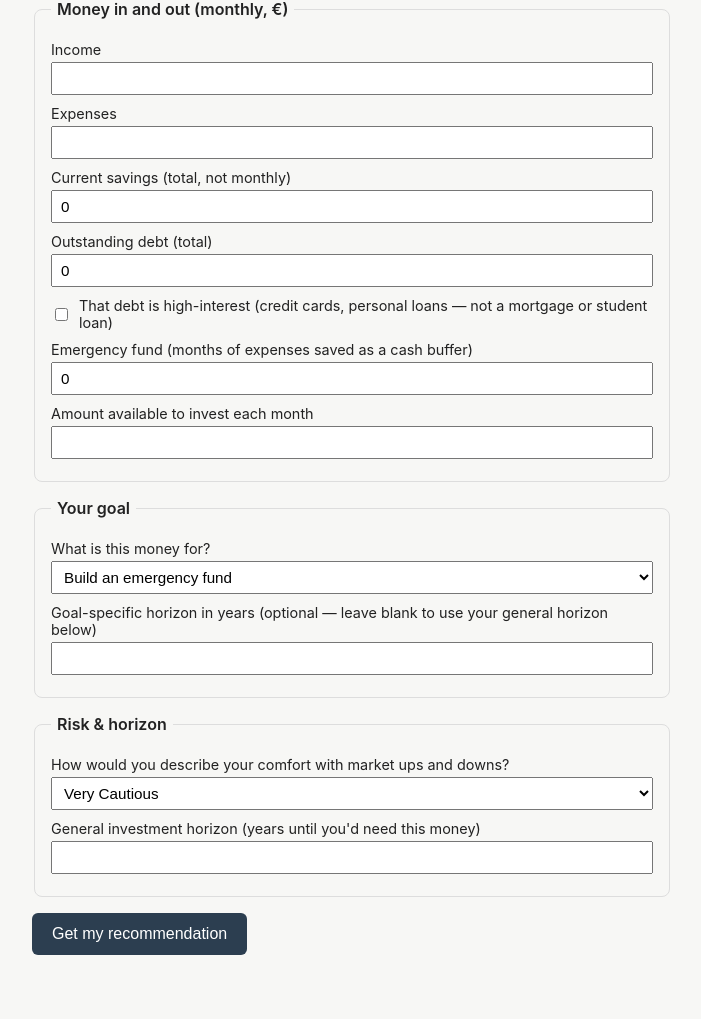
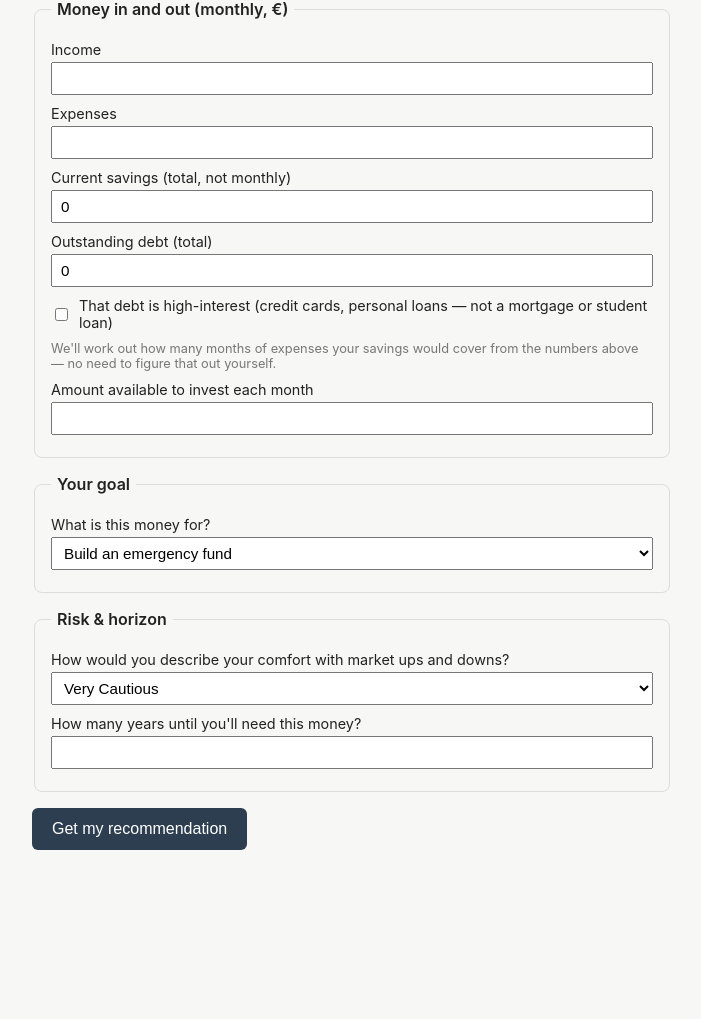
Before and after one commit to zhelezovskaiaaleksandra-byte/finpilot, a Flask app: page / in a window 1280 px wide. Shown: the part 453-1472 px from the top of the page, without its empty margins (288-989 px from the left). After the commit the page ends 1303 px from the top, so only its background shows below. Run offline with Flask 3, Linux system fonts and the light colour scheme.

Commit message:
Simplify form after first round of user testing
Two points of confusion came up repeatedly: the goal-specific horizon
question read as a duplicate of the general horizon question, and asking
separately for savings and for emergency-fund months felt redundant to
testers who keep everything in one account.

- Drop the goal-specific horizon field; one horizon question now applies
  to whichever goal is selected (engine still supports a per-goal override
  for later multi-goal support, just unused by the Phase 0 form).
- Derive emergency-fund months from savings / expenses instead of asking
  for it directly, and show that arithmetic in the guardrail message.
- Add tests/test_app.py covering the new derivation and form shape.

```diff
--- a/app.py
+++ b/app.py
@@ -29,17 +29,36 @@ from engine.simulator import run_scenarios
 app = Flask(__name__)
 
 
+def _emergency_fund_months(current_savings: float, monthly_expenses: float) -> float:
+    """How many months of expenses the user's savings would cover.
+
+    Phase 0 testing showed people found it confusing to be asked for this
+    directly right after already being asked for savings and expenses — it
+    read as the same question twice. It isn't a separate fact someone
+    usually knows off the top of their head anyway; it's arithmetic on two
+    numbers we already collected, so we do that arithmetic instead of asking
+    again. If they have no ongoing expenses to speak of, there's no burn
+    rate to protect against, so we don't warn.
+    """
+    if monthly_expenses <= 0:
+        return 99.0
+    return current_savings / monthly_expenses
+
+
 def _profile_from_form(form) -> UserProfile:
+    monthly_expenses = float(form["monthly_expenses"])
+    current_savings = float(form["current_savings"])
+
     return UserProfile(
         age=int(form["age"]),
         country=form["country"],
         occupation=form["occupation"],
         monthly_income=float(form["monthly_income"]),
-        monthly_expenses=float(form["monthly_expenses"]),
-        current_savings=float(form["current_savings"]),
+        monthly_expenses=monthly_expenses,
+        current_savings=current_savings,
         debt_amount=float(form["debt_amount"] or 0),
         debt_is_high_interest=form.get("debt_is_high_interest") == "on",
-        emergency_fund_months=float(form["emergency_fund_months"] or 0),
+        emergency_fund_months=_emergency_fund_months(current_savings, monthly_expenses),
         investment_experience=InvestmentExperience(form["investment_experience"]),
         monthly_amount_available=float(form["monthly_amount_available"]),
         risk_tolerance=RiskTolerance(form["risk_tolerance"]),
@@ -48,11 +67,12 @@ def _profile_from_form(form) -> UserProfile:
 
 
 def _goal_from_form(form) -> Goal:
-    horizon = form.get("goal_horizon_years")
-    return Goal(
-        goal_type=GoalType(form["goal_type"]),
-        horizon_years=float(horizon) if horizon else None,
-    )
+    # Phase 0 testing showed a second, goal-specific horizon question next to
+    # the general one read as redundant rather than useful — people weren't
+    # sure which one actually mattered. Dropped for now; every goal just uses
+    # the one horizon answer. (The engine still supports a per-goal override
+    # for when the product actually has multiple simultaneous goals.)
+    return Goal(goal_type=GoalType(form["goal_type"]))
 
 
 @app.route("/", methods=["GET"])
--- a/engine/recommendation.py
+++ b/engine/recommendation.py
@@ -115,12 +115,12 @@ def _check_guardrails(profile: UserProfile) -> list[Guardrail]:
         ))
 
     if profile.emergency_fund_months < 3:
-        shortfall = "no" if profile.emergency_fund_months <= 0 else f"only {profile.emergency_fund_months:.1f} months of"
         guardrails.append(Guardrail(
             severity="warning",
             message=(
-                f"You currently have {shortfall} expenses saved as an emergency fund. "
-                "Most guidance suggests 3-6 months of essential expenses in cash before investing "
+                f"Based on your €{profile.current_savings:.0f} in savings and €{profile.monthly_expenses:.0f}/month "
+                f"in expenses, that's about {profile.emergency_fund_months:.1f} months of expenses covered as an "
+                "emergency fund. Most guidance suggests 3-6 months of essential expenses in cash before investing "
                 "meaningfully, so a market downturn doesn't force you to sell investments at a bad time."
             ),
         ))
--- a/static/style.css
+++ b/static/style.css
@@ -9,6 +9,7 @@ label { display: block; margin: 10px 0; font-size: 0.9rem; }
 input, select { display: block; width: 100%; box-sizing: border-box; padding: 6px 8px; margin-top: 4px; font-size: 0.95rem; }
 label.checkbox { display: flex; align-items: center; gap: 8px; }
 label.checkbox input { width: auto; }
+.hint { font-size: 0.8rem; color: #777; margin: 8px 0 4px; }
 button { background: #2c3e50; color: white; border: none; padding: 12px 20px; border-radius: 6px; font-size: 1rem; cursor: pointer; }
 button:hover { background: #1a252f; }
 .guardrails { background: #fff8e1; border: 1px solid #f1c40f; border-radius: 8px; padding: 12px 16px; margin-bottom: 16px; }
--- a/templates/index.html
+++ b/templates/index.html
@@ -62,9 +62,10 @@
           That debt is high-interest (credit cards, personal loans — not a mortgage or student loan)
         </label>
 
-        <label>Emergency fund (months of expenses saved as a cash buffer)
-          <input type="number" step="0.1" name="emergency_fund_months" value="0" required>
-        </label>
+        <p class="hint">
+          We'll work out how many months of expenses your savings would cover from the numbers above —
+          no need to figure that out yourself.
+        </p>
 
         <label>Amount available to invest each month
           <input type="number" step="0.01" name="monthly_amount_available" required>
@@ -81,10 +82,6 @@
             {% endfor %}
           </select>
         </label>
-
-        <label>Goal-specific horizon in years (optional — leave blank to use your general horizon below)
-          <input type="number" step="0.5" name="goal_horizon_years">
-        </label>
       </fieldset>
 
       <fieldset>
@@ -98,7 +95,7 @@
           </select>
         </label>
 
-        <label>General investment horizon (years until you'd need this money)
+        <label>How many years until you'll need this money?
           <input type="number" step="0.5" name="investment_horizon_years" required>
         </label>
       </fieldset>
```
Also changed, not shown: tests/test_app.py (added, +69 -0 lines), README.md.
